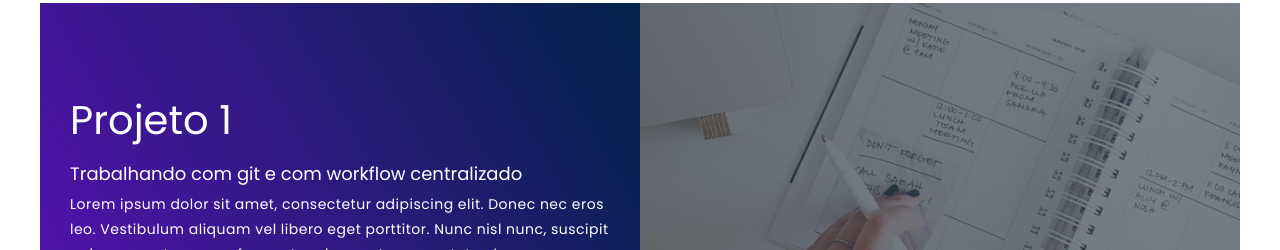
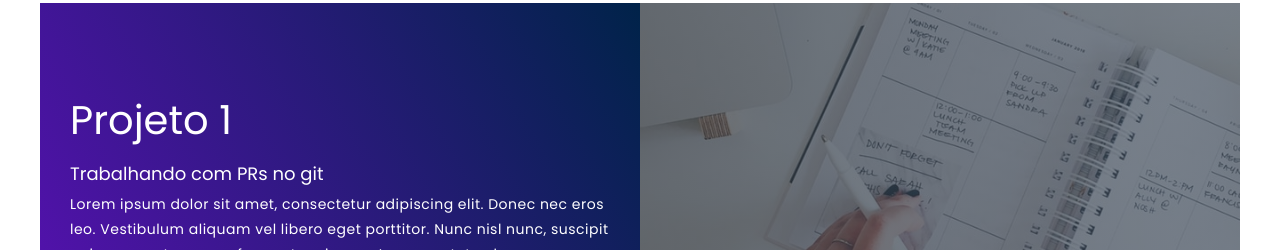
Before and after one commit to Dibre7/1-HTML-e-CSS, a plain HTML site: page index.html in a window 1280 px wide. Shown: the part 1172-1422 px from the top of the page. Drawn offline with Linux system fonts and the light colour scheme.

Commit message:
update project description

```diff
--- a/index.html
+++ b/index.html
@@ -29,7 +29,7 @@
                 <div class="project-item">
                     <div class="project-info">
                         <h1>Projeto 1</h1>
-                        <h2>Trabalhando com git e com workflow centralizado</h2>
+                        <h2>Trabalhando com PRs no git</h2>
                         <p>Lorem ipsum dolor sit amet, consectetur adipiscing elit. Donec nec eros leo. Vestibulum
                             aliquam vel libero eget porttitor. Nunc nisl nunc, suscipit quis quam ut, congue fermentum
                             ipsum. In consectetur, leo a accumsan eleifend, tortor leo eleifend nunc, sed pulvinar neque
```
